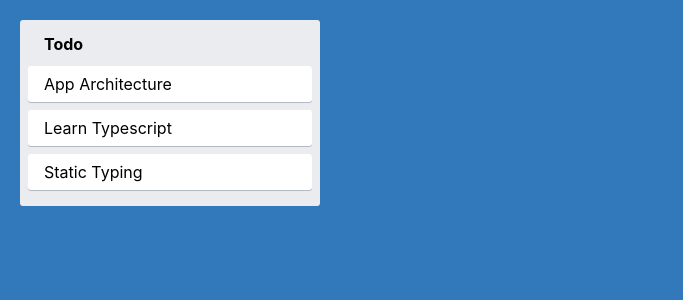
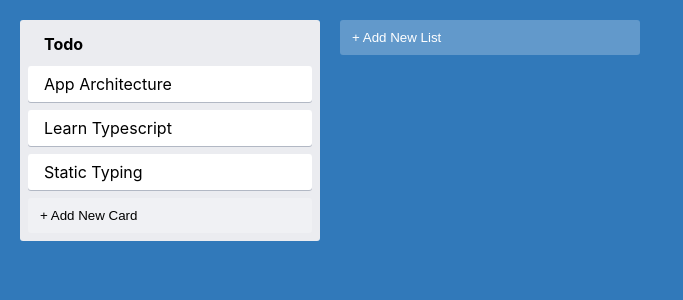
Before and after one commit to ErikOstlund/trello-clone, a React (Create React App) app: page / in a window 1280 px wide. Shown: the top 300 px of the page, without its empty margins (0-683 px from the left). Built offline with nearby package versions, Linux system fonts and the light colour scheme.

Commit message:
AddNewItem Component

```diff
--- a/src/App.tsx
+++ b/src/App.tsx
@@ -1,10 +1,12 @@
 import { AppContainer } from './styles';
 import { Column } from './components/Column';
+import { AddNewItem } from './components/AddNewItem';
 
 export const App = () => {
 	return (
 		<AppContainer>
 			<Column text='Todo' />
+			<AddNewItem toggleButtonText='+ Add New List' onAdd={console.log} />
 		</AppContainer>
 	);
 };
--- /dev/null
+++ b/src/components/AddNewItem.tsx
@@ -0,0 +1,26 @@
+import { useState } from 'react';
+import { AddItemButton } from '../styles';
+
+type AddNewItemProps = {
+	onAdd(text: string): void;
+	toggleButtonText: string;
+	dark?: boolean;
+};
+
+export const AddNewItem = ({
+	onAdd,
+	toggleButtonText,
+	dark
+}: AddNewItemProps) => {
+	const [showForm, setShowForm] = useState(false);
+
+	if (showForm) {
+		// show item create form here
+	}
+
+	return (
+		<AddItemButton dark={dark} onClick={() => setShowForm(true)}>
+			{toggleButtonText}
+		</AddItemButton>
+	);
+};
--- a/src/components/Column.tsx
+++ b/src/components/Column.tsx
@@ -1,4 +1,5 @@
 import { ColumnContainer, ColumnTitle } from '../styles';
+import { AddNewItem } from './AddNewItem';
 import { Card } from './Card';
 
 type ColumnProp = {
@@ -12,6 +13,7 @@
 			<Card text='App Architecture' />
 			<Card text='Learn Typescript' />
 			<Card text='Static Typing' />
+			<AddNewItem toggleButtonText='+ Add New Card' onAdd={console.log} dark />
 		</ColumnContainer>
 	);
 };
--- a/src/styles.ts
+++ b/src/styles.ts
@@ -1,10 +1,10 @@
 import styled from 'styled-components';
 
 export const AppContainer = styled.div`
+	display: flex;
+	flex-direction: row;
 	align-items: flex-start;
 	background-color: #3179ba;
-	display: flex;
-	flex-direction: row;
 	height: 100%;
 	padding: 20px;
 	width: 100%;
@@ -34,3 +34,23 @@
 	border-radius: 3px;
 	box-shadow: #091e4240 0px 1px 0px 0px;
 `;
+
+type AddItemButtonProps = {
+	dark?: boolean;
+};
+
+export const AddItemButton = styled.button<AddItemButtonProps>`
+	background-color: #ffffff3d;
+	border-radius: 3px;
+	border: none;
+	color: ${(props) => (props.dark ? '#000' : '#fff')};
+	cursor: pointer;
+	max-width: 300px;
+	padding: 10px 12px;
+	text-align: left;
+	transition: background 85ms ease-in;
+	width: 100%;
+	&:hover {
+		background-color: #ffffff52;
+	}
+`;
```
